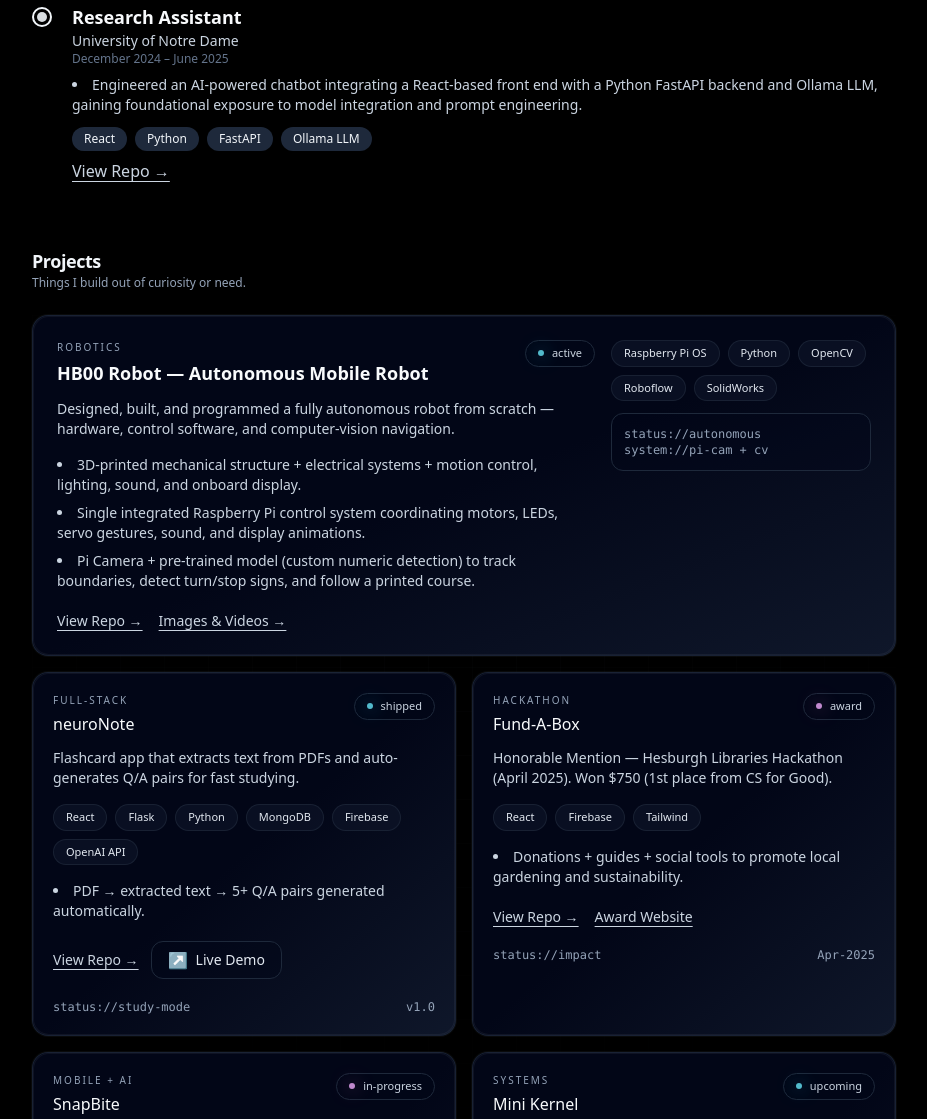
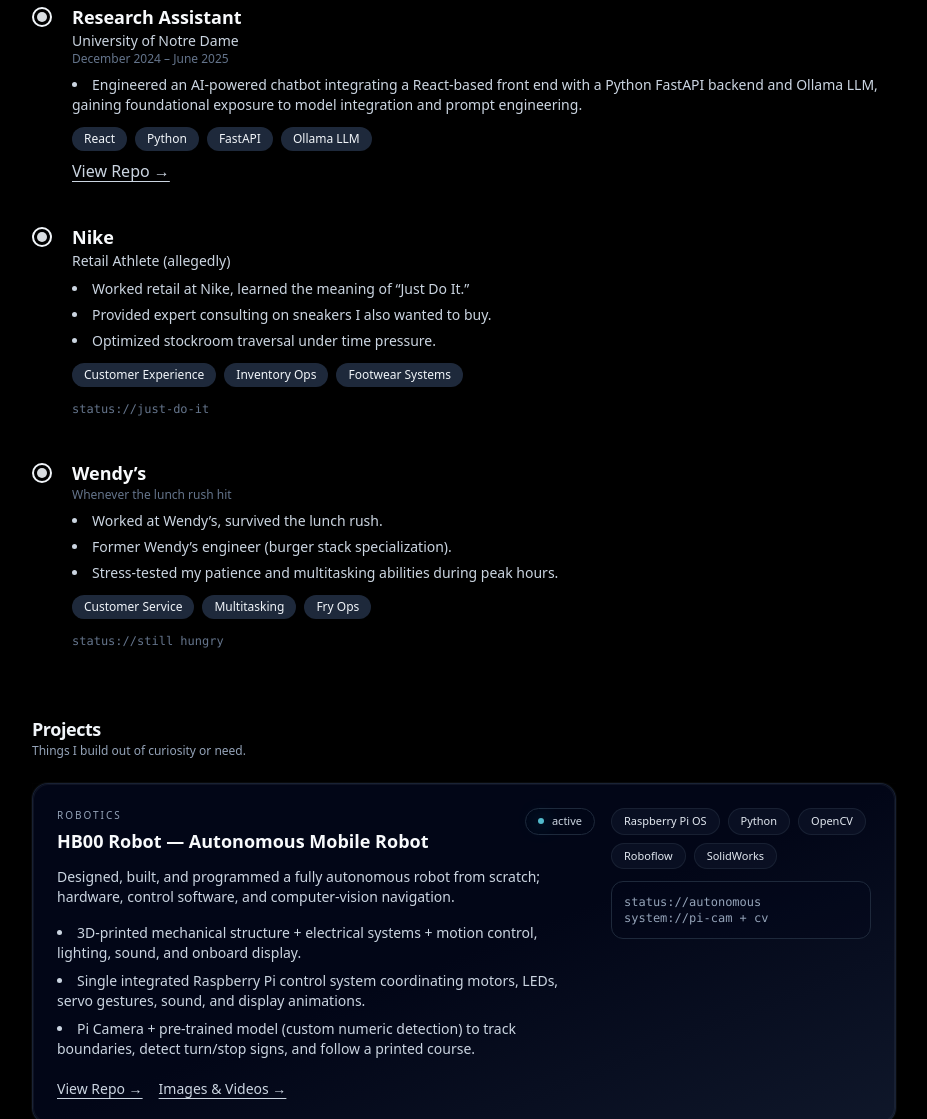
Before and after one commit to birukm3/personal-website, a plain HTML site: page index.html in a window 1280 px wide. Shown: the part 1036-2155 px from the top of the page, without its empty margins (176-1103 px from the left). Drawn offline with nearby package versions, Linux system fonts and the light colour scheme.

Commit message:
added wendys and nike :)

```diff
--- a/index.html
+++ b/index.html
@@ -209,6 +209,67 @@
             </a>
           </div>
         </article>
+
+        <!-- ========== NIKE (joke entry) ========== -->
+        <article class="flex items-start gap-5">
+          <div class="flex flex-col items-center pt-1">
+            <div class="h-5 w-5 rounded-full border-2 border-slate-100 flex items-center justify-center">
+              <div class="h-2.5 w-2.5 rounded-full bg-slate-100/90"></div>
+            </div>
+            <div class="mt-1 w-px flex-1 bg-slate-700/70"></div>
+          </div>
+
+          <div class="flex-1">
+            <div class="mb-2">
+              <h3 class="text-base md:text-lg font-semibold text-slate-50">Nike</h3>
+              <p class="text-sm text-slate-300">Retail Athlete (allegedly)</p>
+            </div>
+
+            <ul class="text-sm text-slate-300 space-y-1.5 list-disc list-inside mb-3">
+              <li>Worked retail at Nike, learned the meaning of “Just Do It.”</li>
+              <li>Provided expert consulting on sneakers I also wanted to buy.</li>
+              <li>Optimized stockroom traversal under time pressure.</li>
+            </ul>
+
+            <div class="flex flex-wrap gap-2 text-xs mb-2">
+              <span class="px-3 py-1 rounded-full bg-slate-800 text-slate-100">Customer Experience</span>
+              <span class="px-3 py-1 rounded-full bg-slate-800 text-slate-100">Inventory Ops</span>
+              <span class="px-3 py-1 rounded-full bg-slate-800 text-slate-100">Footwear Systems</span>
+            </div>
+
+            <span class="text-xs text-slate-500 font-mono">status://just-do-it</span>
+          </div>
+        </article>
+        <!-- ========== WENDY'S (joke entry) ========== -->
+        <article class="flex items-start gap-5">
+          <div class="flex flex-col items-center pt-1">
+            <div class="h-5 w-5 rounded-full border-2 border-slate-100 flex items-center justify-center">
+              <div class="h-2.5 w-2.5 rounded-full bg-slate-100/90"></div>
+            </div>
+            <div class="mt-1 w-px flex-1 bg-slate-700/70"></div>
+          </div>
+
+          <div class="flex-1">
+            <div class="mb-2">
+              <h3 class="text-base md:text-lg font-semibold text-slate-50">Wendy’s</h3>
+              <p class="text-xs text-slate-500">Whenever the lunch rush hit</p>
+            </div>
+
+            <ul class="text-sm text-slate-300 space-y-1.5 list-disc list-inside mb-3">
+              <li>Worked at Wendy’s, survived the lunch rush.</li>
+              <li>Former Wendy’s engineer (burger stack specialization).</li>
+              <li>Stress-tested my patience and multitasking abilities during peak hours.</li>
+            </ul>
+
+            <div class="flex flex-wrap gap-2 text-xs mb-2">
+              <span class="px-3 py-1 rounded-full bg-slate-800 text-slate-100">Customer Service</span>
+              <span class="px-3 py-1 rounded-full bg-slate-800 text-slate-100">Multitasking</span>
+              <span class="px-3 py-1 rounded-full bg-slate-800 text-slate-100">Fry Ops</span>
+            </div>
+
+            <span class="text-xs text-slate-500 font-mono">status://still hungry</span>
+          </div>
+        </article>
       </div>
     </section>
 
@@ -256,7 +317,7 @@
                 </div>
 
                 <p class="mt-3 text-sm text-slate-300">
-                  Designed, built, and programmed a fully autonomous robot from scratch — hardware, control software, and computer-vision navigation.
+                  Designed, built, and programmed a fully autonomous robot from scratch; hardware, control software, and computer-vision navigation.
                 </p>
 
                 <ul class="mt-4 text-sm text-slate-300 space-y-2 list-disc list-inside">
@@ -392,7 +453,7 @@
               </div>
 
               <p class="mt-3 text-sm text-slate-300">
-                Honorable Mention — Hesburgh Libraries Hackathon (April 2025). Won $750 (1st place from CS for Good).
+                Honorable Mention: Hesburgh Libraries Hackathon (April 2025). Won $750 (1st place from CS for Good).
               </p>
 
               <div class="mt-4 flex flex-wrap gap-2 text-[11px] text-slate-200">
@@ -511,7 +572,7 @@
               </div>
 
               <p class="mt-3 text-sm text-slate-300">
-                Upcoming project — building a mini kernel to learn OS internals by implementing core primitives.
+                Upcoming project: building a mini kernel to learn OS internals by implementing core primitives.
               </p>
 
               <div class="mt-4 flex flex-wrap gap-2 text-[11px] text-slate-200">
```
